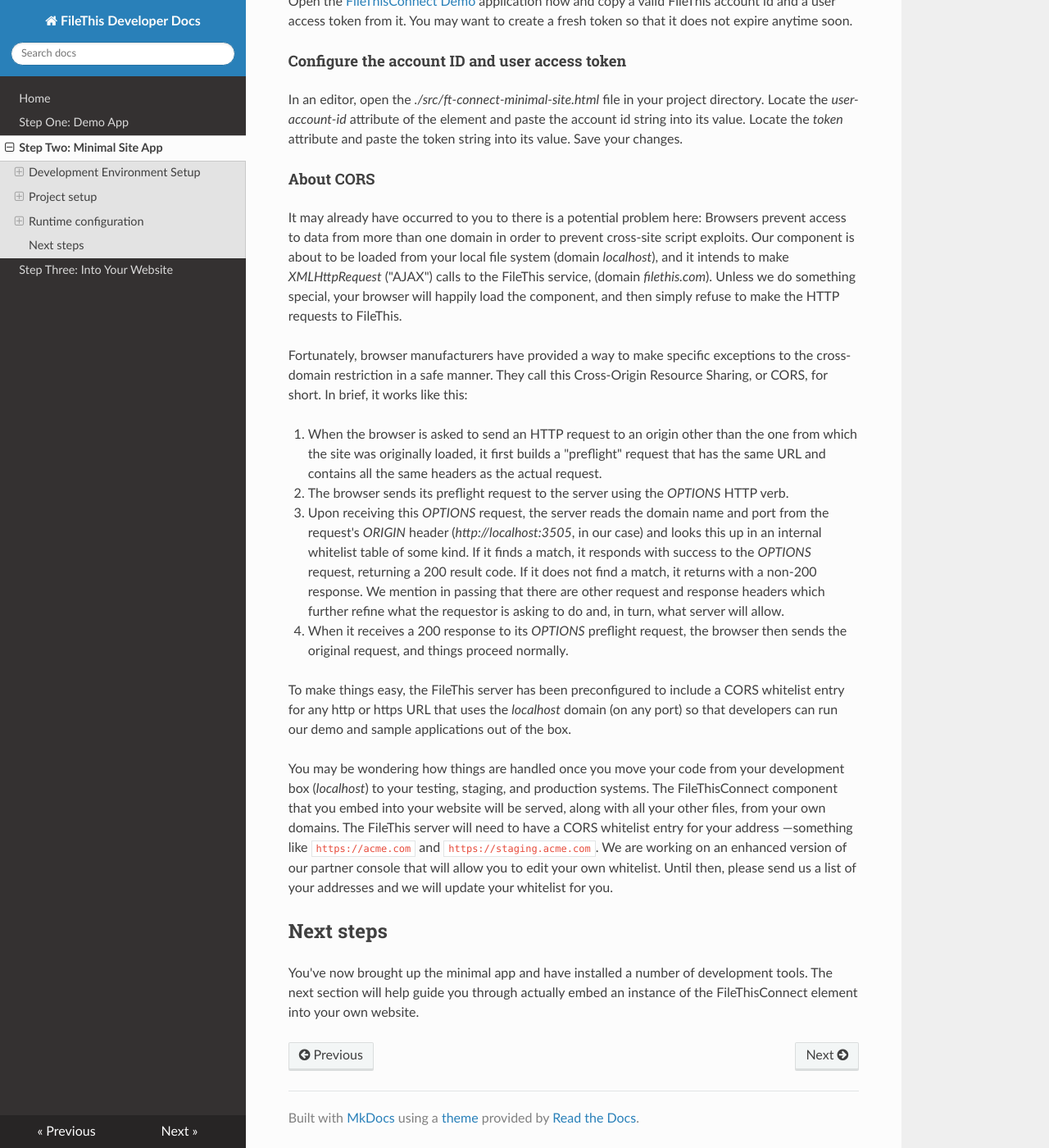
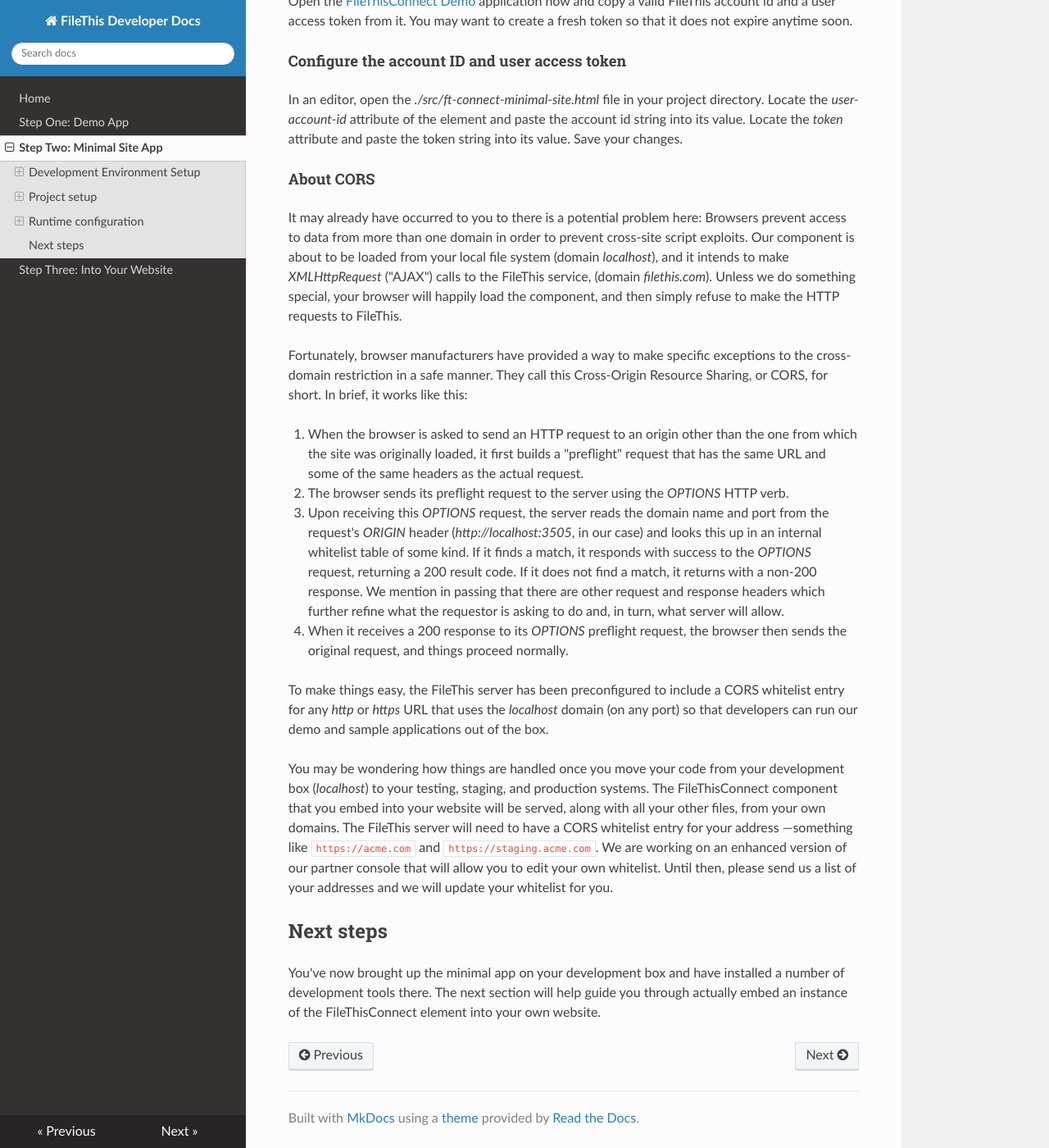
Before and after one commit to filethis/developer-docs, an MkDocs documentation site: the page built from docs/ft-connect-minimal-site.md, in a window 1280 px wide and 1400 px high, scrolled down 4562 px. Shown: the whole window at 82% size. Built offline with MkDocs 1.6.1, drawn with Linux system fonts in a browser that asks for light colours; nearby versions of some CDN libraries; old or Windows-style settings are respelled for this version of MkDocs.

Commit message:
A few documentation changes.

```diff
--- a/docs/ft-connect-minimal-site.md
+++ b/docs/ft-connect-minimal-site.md
@@ -152,15 +152,15 @@
 
 Fortunately, browser manufacturers have provided a way to make specific exceptions to the cross-domain restriction in a safe manner. They call this Cross-Origin Resource Sharing, or CORS, for short. In brief, it works like this:
 
- 1. When the browser is asked to send an HTTP request to an origin other than the one from which the site was originally loaded, it first builds a "preflight" request that has the same URL and contains all the same headers as the actual request.
+ 1. When the browser is asked to send an HTTP request to an origin other than the one from which the site was originally loaded, it first builds a "preflight" request that has the same URL and some of the same headers as the actual request.
  2. The browser sends its preflight request to the server using the _OPTIONS_ HTTP verb.
  3. Upon receiving this _OPTIONS_ request, the server reads the domain name and port from the request's _ORIGIN_ header (_http://localhost:3505_, in our case) and looks this up in an internal whitelist table of some kind. If it finds a match, it responds with success to the _OPTIONS_ request, returning a 200 result code. If it does not find a match, it returns with a non-200 response. We mention in passing that there are other request and response headers which further refine what the requestor is asking to do and, in turn, what server will allow.
  4. When it receives a 200 response to its _OPTIONS_ preflight request, the browser then sends the original request, and things proceed normally.
 
-To make things easy, the FileThis server has been preconfigured to include a CORS whitelist entry for any http or https URL that uses the _localhost_ domain (on any port) so that developers can run our demo and sample applications out of the box.
+To make things easy, the FileThis server has been preconfigured to include a CORS whitelist entry for any _http_ or _https_ URL that uses the _localhost_ domain (on any port) so that developers can run our demo and sample applications out of the box.
 
 You may be wondering how things are handled once you move your code from your development box (_localhost_) to your testing, staging, and production systems. The FileThisConnect component that you embed into your website will be served, along with all your other files, from your own domains. The FileThis server will need to have a CORS whitelist entry for your address —something like `https://acme.com` and `https://staging.acme.com`. We are working on an enhanced version of our partner console that will allow you to edit your own whitelist. Until then, please send us a list of your addresses and we will update your whitelist for you.
 
 ## Next steps
 
-You've now brought up the minimal app and have installed a number of development tools. The next section will help guide you through actually embed an instance of the FileThisConnect element into your own website.
+You've now brought up the minimal app on your development box and have installed a number of development tools there. The next section will help guide you through actually embed an instance of the FileThisConnect element into your own website.
```
